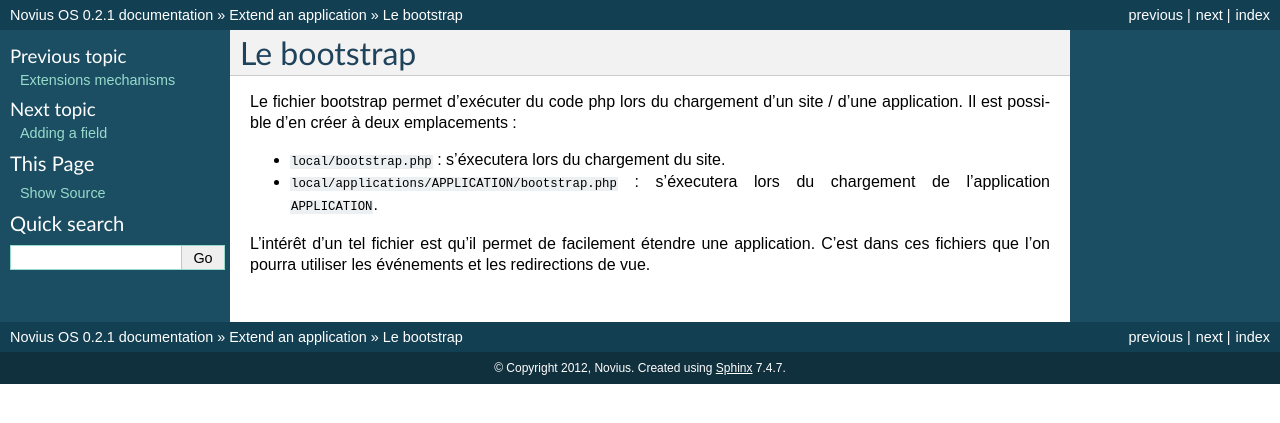
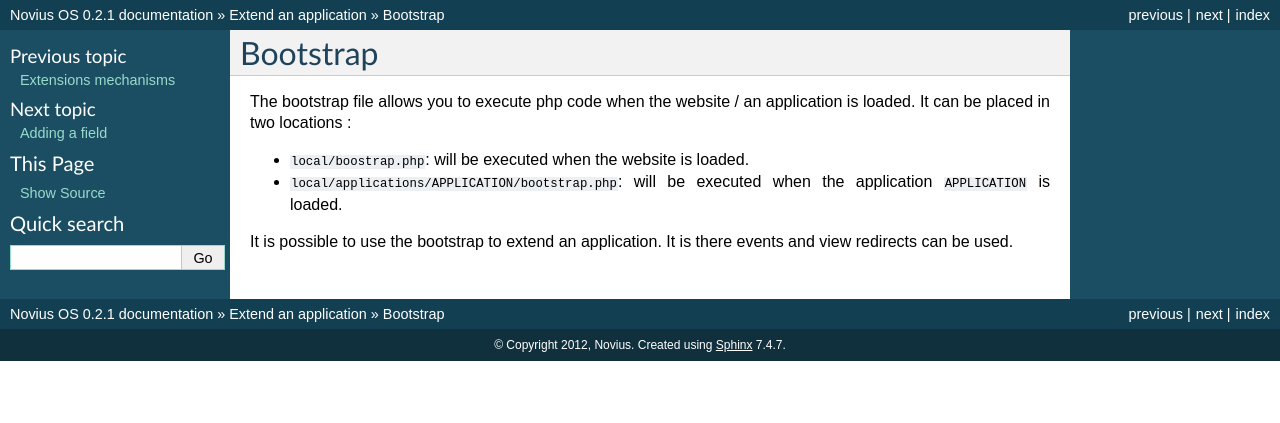
Before and after one commit to Meroje/documentation-en, a Sphinx documentation site: the page built from source/app_extend/boostrap.rst, in a window 1280 px wide. Shown: the top 423 px of the page. Built offline with Sphinx 7.4.7, drawn with Linux system fonts in a browser that asks for light colours.

Commit message:
small inversion

```diff
--- a/source/app_extend/boostrap.rst
+++ b/source/app_extend/boostrap.rst
@@ -1,11 +1,11 @@
-Le bootstrap
-############
+Bootstrap
+#########
 
-Le fichier bootstrap permet d'exécuter du code php lors du chargement d'un site / d'une application.
-Il est possible d'en créer à deux emplacements :
+The bootstrap file allows you to execute php code when the website / an application is loaded.
+It can be placed in two locations :
 
-* ``local/bootstrap.php`` : s'éxecutera  lors du chargement du site.
-* ``local/applications/APPLICATION/bootstrap.php`` : s'éxecutera lors du chargement de l'application ``APPLICATION``.
+* ``local/boostrap.php``: will be executed when the website is loaded.
+* ``local/applications/APPLICATION/bootstrap.php``: will be executed when the application ``APPLICATION`` is loaded.
 
-L'intérêt d'un tel fichier est qu'il permet de facilement étendre une application. C'est dans ces fichiers que l'on
-pourra utiliser les :ref:`événements <api:php/events>` et les :ref:`redirections de vue <api:php/classes/view>`.
+It is possible to use the bootstrap to extend an application. It is there :ref:`events <api:php/events>` and
+:ref:`view redirects <api:php/classes/view>` can be used.
```
